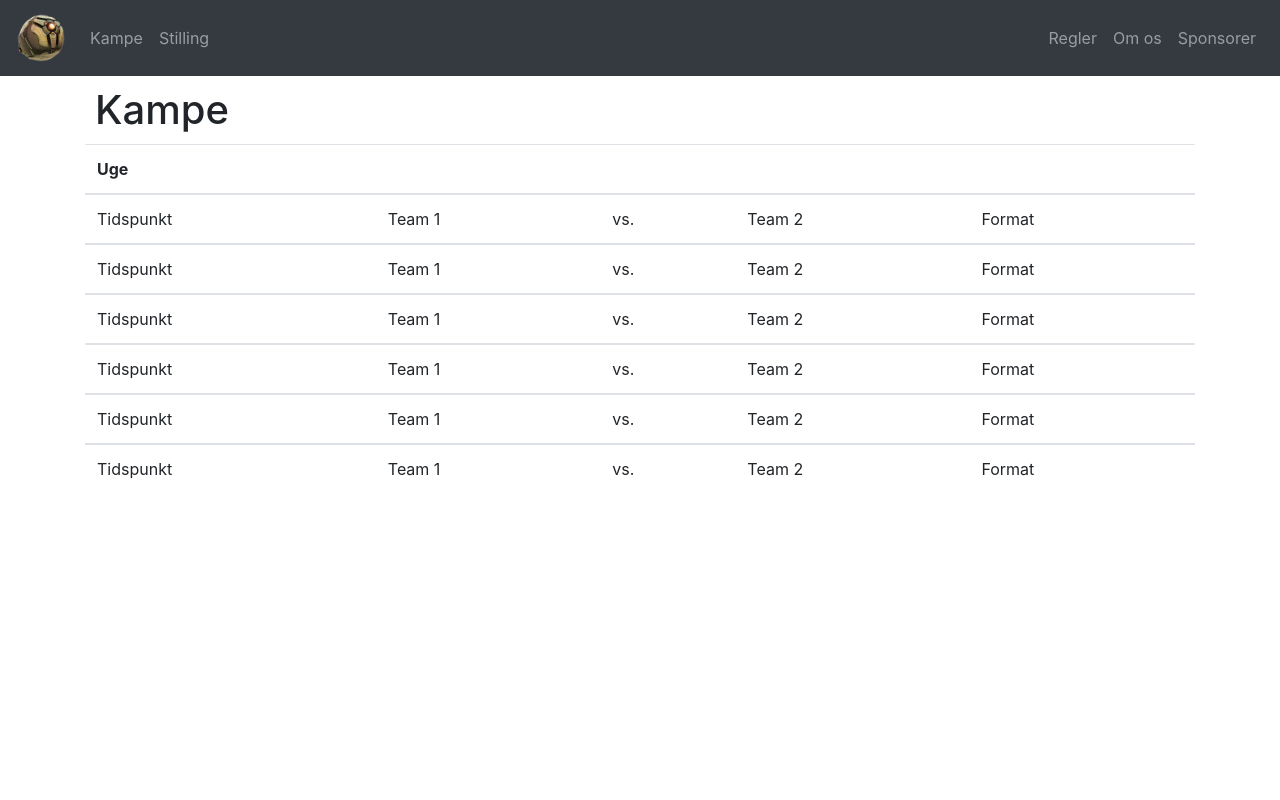
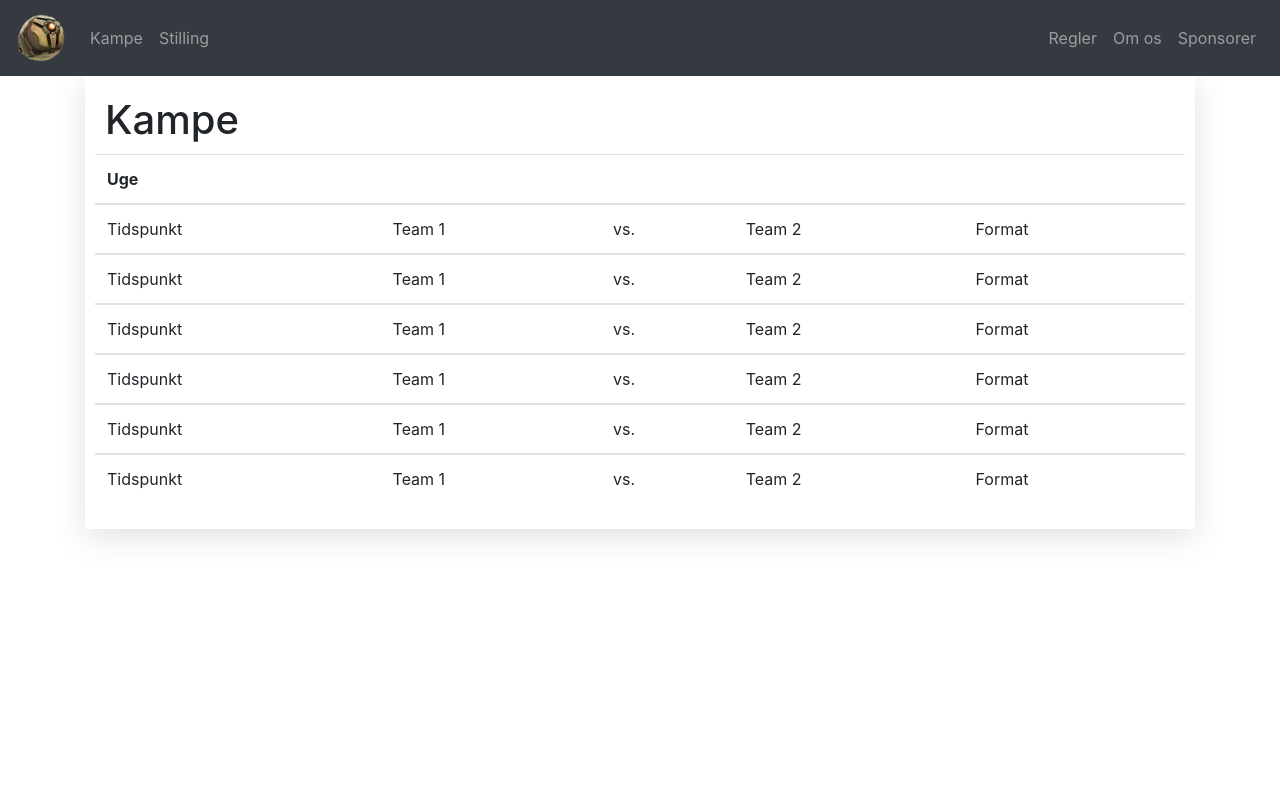
Before and after one commit to Glaxer/hypersleague, a React (Create React App) app: page /matches in a window 1280 px wide. Shown: the top 800 px of the page. Built offline with nearby package versions, Linux system fonts and the light colour scheme; no server answers.

Commit message:
Added a wrapper with styling

```diff
--- a/public/index.html
+++ b/public/index.html
@@ -9,7 +9,10 @@
       name="description"
       content="Hypers League er den største danske Rocket League liga"
     />
-    <link rel="apple-touch-icon" href="%PUBLIC_URL%/android-chrome-192x192.png" />
+    <link
+      rel="apple-touch-icon"
+      href="%PUBLIC_URL%/android-chrome-192x192.png"
+    />
     <!--
       manifest.json provides metadata used when your web app is installed on a
       user's mobile device or desktop. See https://developers.google.com/web/fundamentals/web-app-manifest/
--- a/src/css/Standings.css
+++ b/src/css/Standings.css
@@ -1,3 +1,8 @@
+.wrapper {
+  box-shadow: rgba(100, 100, 111, 0.2) 0px 7px 29px 0px;
+  padding: 10px;
+}
+
 .header {
     margin: 10px 10px 10px 10px;
   }
--- a/src/css/UpcomingMatches.css
+++ b/src/css/UpcomingMatches.css
@@ -1,3 +1,8 @@
+.wrapper {
+  box-shadow: rgba(100, 100, 111, 0.2) 0px 7px 29px 0px;
+  padding: 10px;
+}
+
 .header {
     margin: 10px 10px 10px 10px;
   }
--- a/src/pages/Standings.js
+++ b/src/pages/Standings.js
@@ -1,6 +1,6 @@
 import React, { useState, useEffect } from "react";
 import { Container, Table } from "react-bootstrap";
-import '../css/Standings.css'
+import "../css/Standings.css";
 
 export default function Standings() {
   const [isDesktop, setDesktop] = useState(window.innerWidth > 900);
@@ -16,6 +16,7 @@ export default function Standings() {
 
   return (
     <Container style={{ minHeight: "100vh" }}>
+      <div className="wrapper">
         <h1 className="header">Stilling</h1>
         {isDesktop ? (
           <Table responsive table-layout="fixed">
@@ -222,6 +223,7 @@ export default function Standings() {
             </tbody>
           </Table>
         )}
+      </div>
     </Container>
   );
 }
--- a/src/pages/UpcomingMatches.js
+++ b/src/pages/UpcomingMatches.js
@@ -1,6 +1,6 @@
 import React, { useEffect, useState } from "react";
 import { Table, Container } from "react-bootstrap";
-import '../css/UpcomingMatches.css'
+import "../css/UpcomingMatches.css";
 
 export default function UpcomingMatches() {
   const [isDesktop, setDesktop] = useState(window.innerWidth > 900);
@@ -16,6 +16,7 @@ export default function UpcomingMatches() {
 
   return (
     <Container style={{ minHeight: "100vh" }}>
+      <div className="wrapper">
         <h1 className="header">Kampe</h1>
         {isDesktop ? (
           <Table responsive table-layout="fixed" size="">
@@ -142,6 +143,7 @@ export default function UpcomingMatches() {
             </tbody>
           </Table>
         )}
+      </div>
     </Container>
   );
 }
```
Lines whose indentation alone changed are shown as unchanged.
